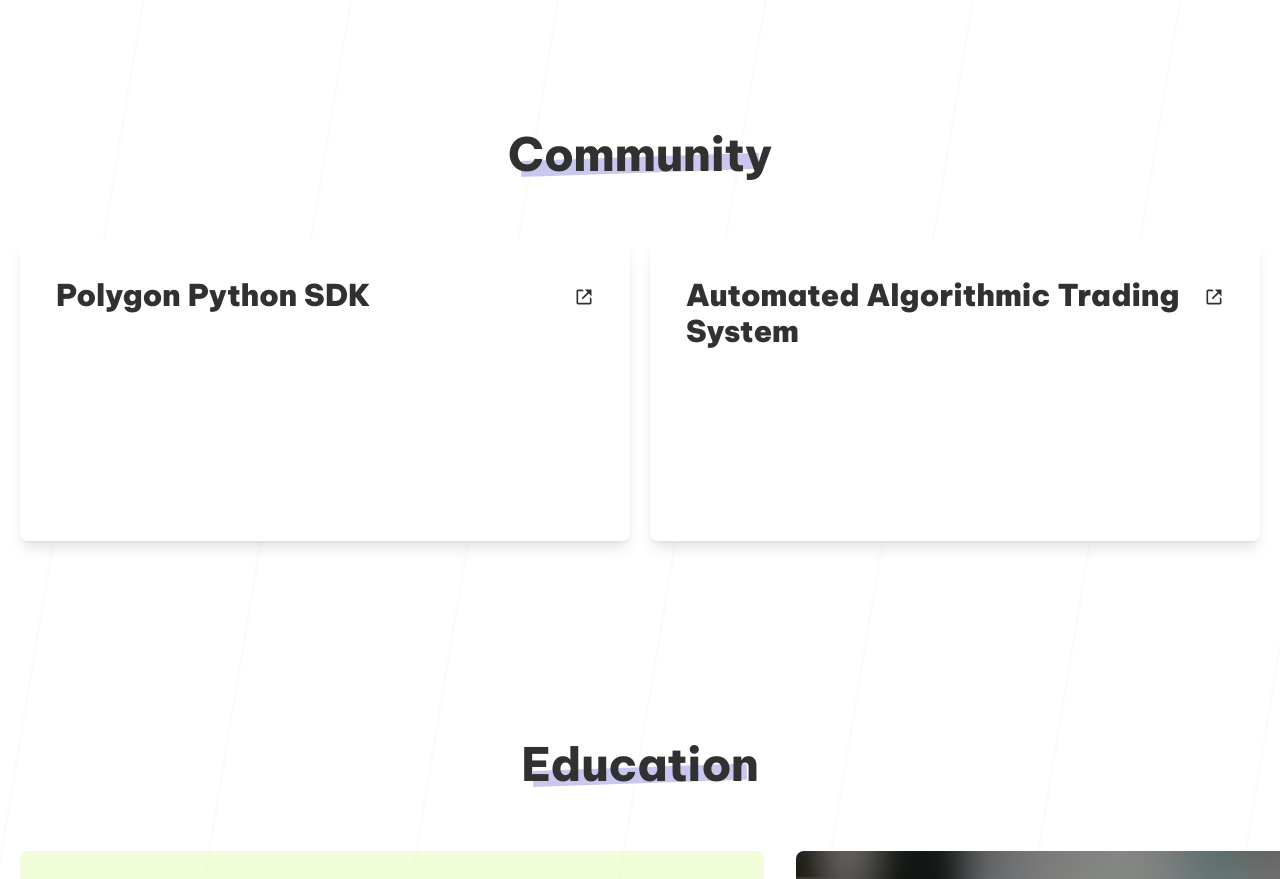
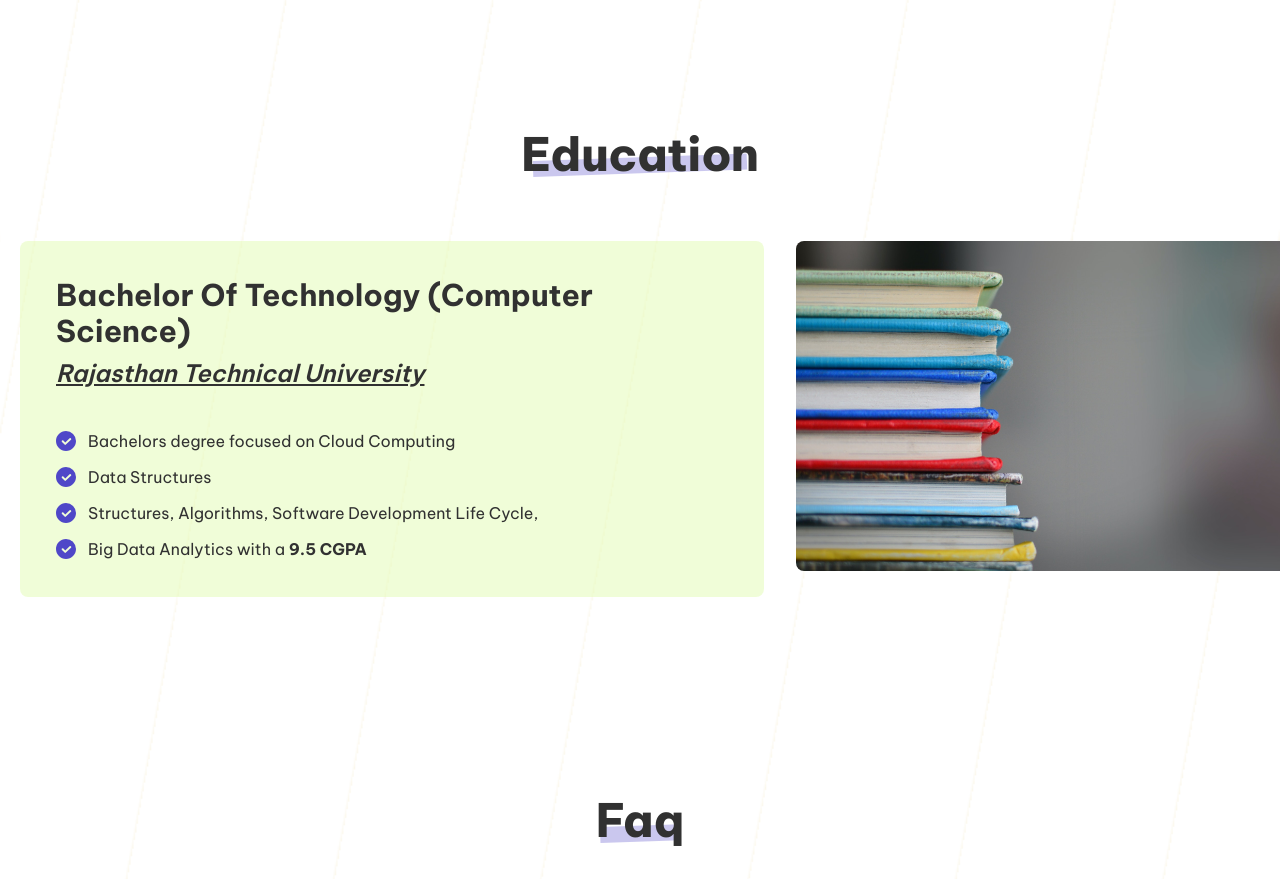
Before and after one commit to red1-web3/landing-portfolio, a Next.js app: page / in a window 1280 px wide. Shown: the part 4540-5419 px from the top of the page. Built offline with nearby package versions, Linux system fonts and the light colour scheme.

Commit message:
Remove community section

```diff
--- a/src/views/Home/index.tsx
+++ b/src/views/Home/index.tsx
@@ -1,4 +1,3 @@
-import CommunitySection from "@/views/Home/components/CommunitySection";
 import EducationSection from "@/views/Home/components/EducationSection";
 import ExperianceSection from "@/views/Home/components/ExperianceSection";
 import FaqSection from "@/views/Home/components/FaqSection";
@@ -12,7 +11,7 @@
       <HeroSection />
       <SkillsSection />
       <ExperianceSection />
-      <CommunitySection />
+      {/* <CommunitySection /> */}
       <EducationSection />
       <FaqSection />
       <GetInTouchSection />
```
